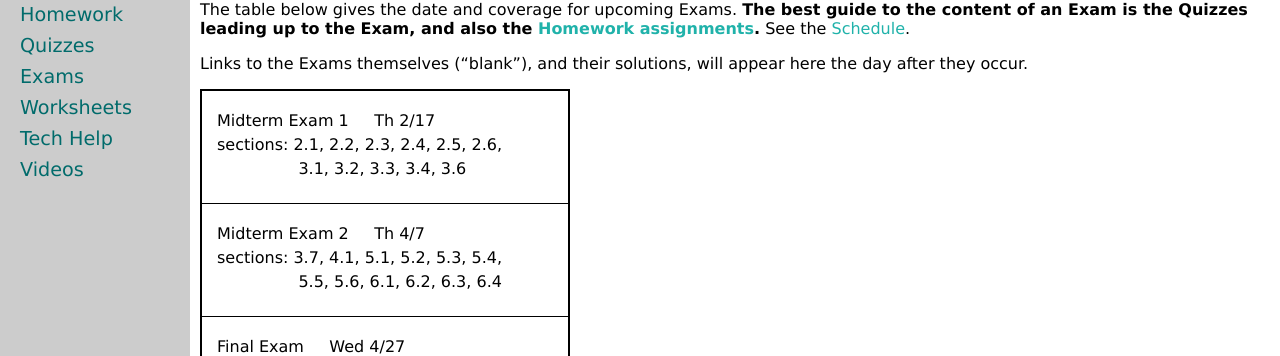
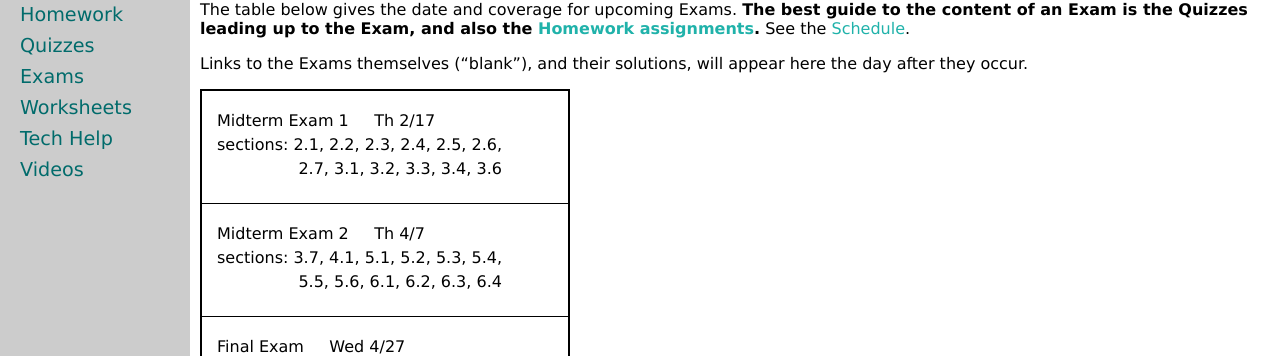
Before and after one commit to uaf-math/calc2, a Jekyll site: the page built from exams.md, in a window 1280 px wide. Shown: the part 118-474 px from the top of the page. Built offline with Jekyll 4.4.1, drawn with Linux system fonts in a browser that asks for light colours.

Commit message:
Lost a section covered on Midterm 1.

```diff
--- a/_data/exams.yml
+++ b/_data/exams.yml
@@ -4,7 +4,7 @@ exams:
 - name: Midterm Exam 1
   date: Th 2/17
   sections: 2.1, 2.2, 2.3, 2.4, 2.5, 2.6,
-  cont: 3.1, 3.2, 3.3, 3.4, 3.6
+  cont: 2.7, 3.1, 3.2, 3.3, 3.4, 3.6
   #blank: dummy.pdf       # assets/exams/midtermX.pdf
   #solutions: dummy.pdf   # assets/exams/msolnsX.pdf
 - name: Midterm Exam 2
```
